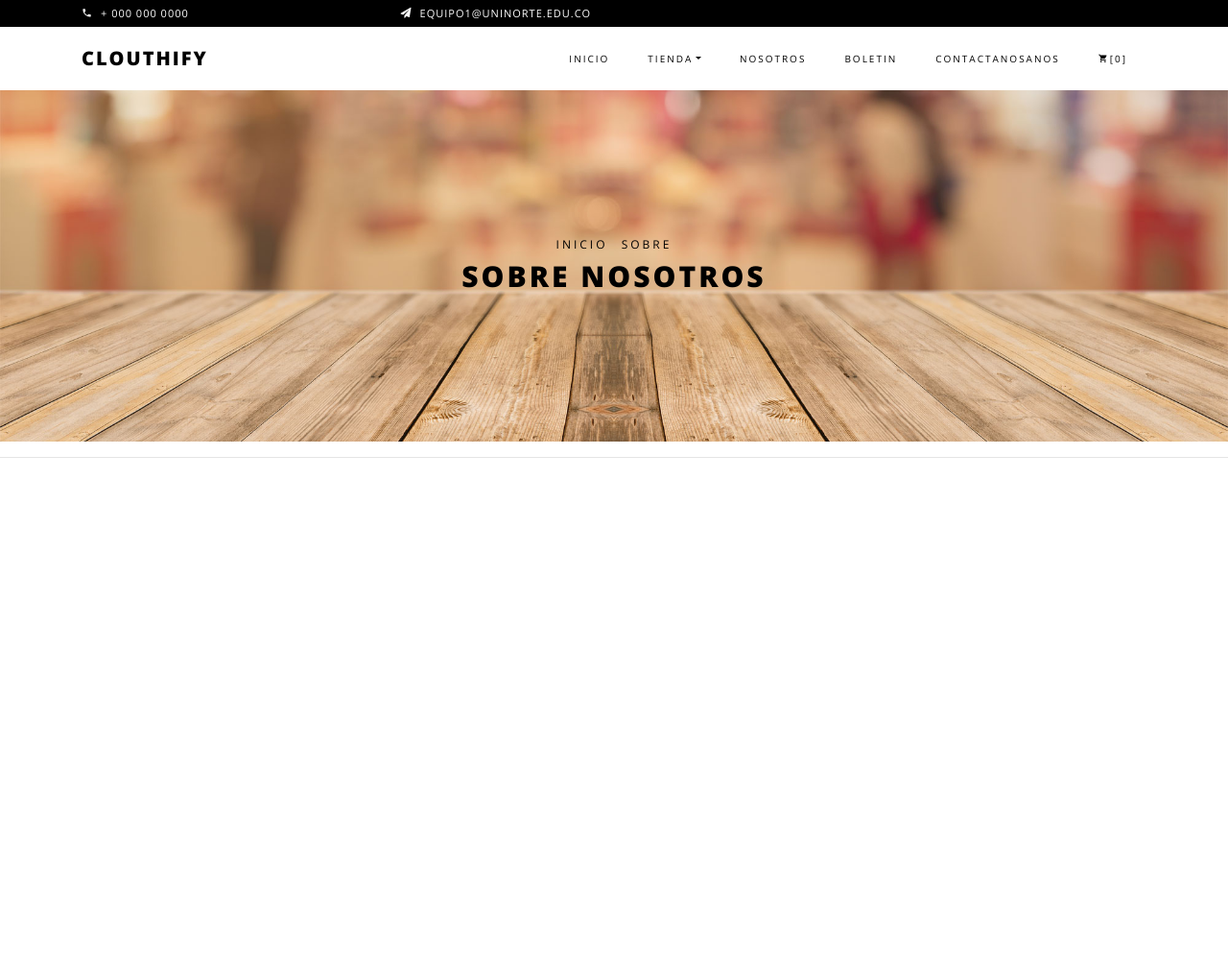
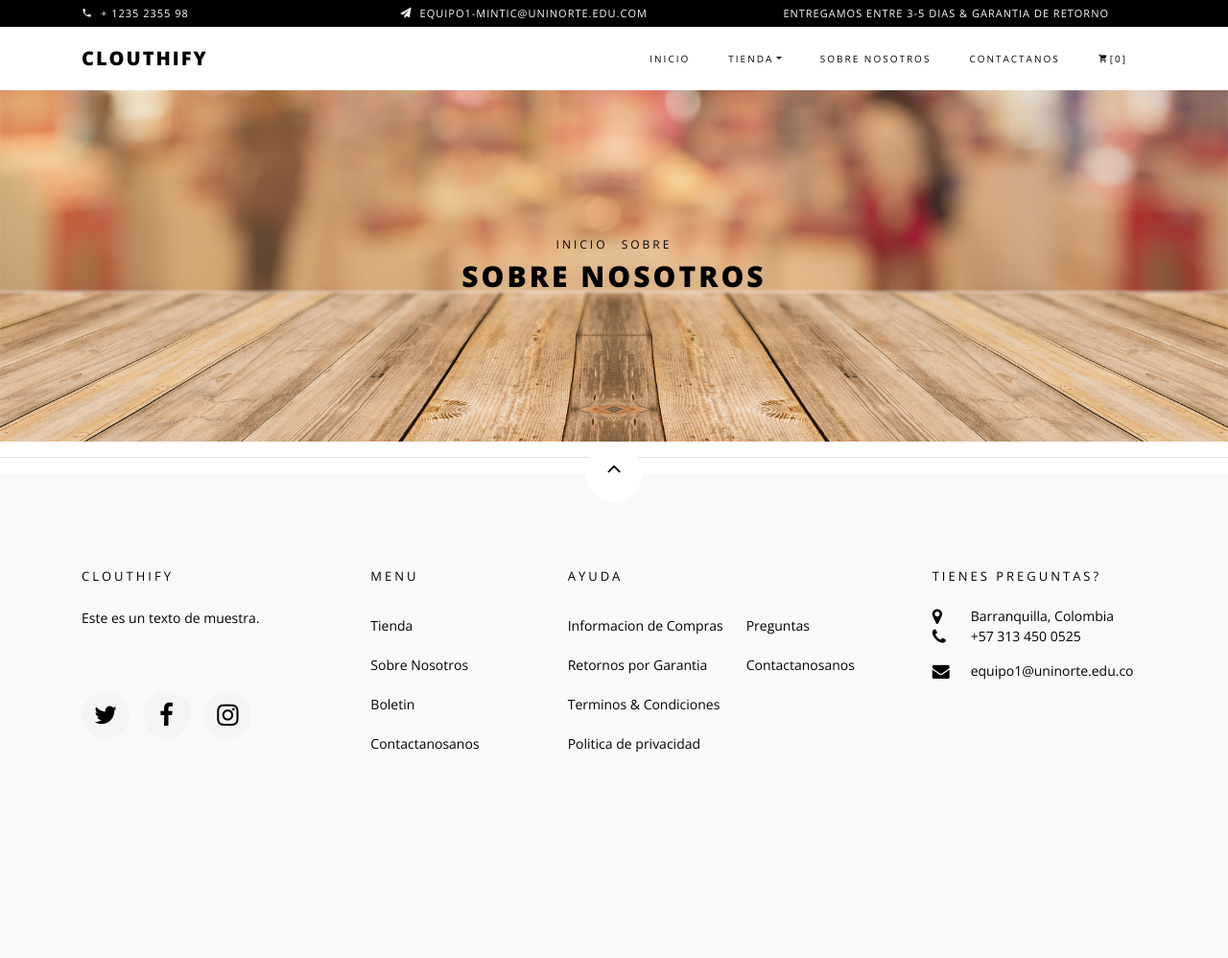
Before and after one commit to mscoldev/Mintic-ecomerce-NRC2122-Equipo1, a plain HTML site: page about.html in a window 1280 px wide. Shown: the whole page at 96% size. Before the commit the page ends 800 px from the top, so only its background shows below. Drawn offline with nearby package versions, Linux system fonts and the light colour scheme; some packages are replaced by stand-ins of ours; no server answers; files whose address does not match are found by name.

Commit message:
Update about.html

```diff
--- a/about.html
+++ b/about.html
@@ -36,14 +36,14 @@
                     <div class="row d-flex">
                         <div class="col-md pr-4 d-flex topper align-items-center">
                             <div class="icon mr-2 d-flex justify-content-center align-items-center"><span class="icon-phone2"></span></div>
-                            <span class="text">+ 000 000 0000</span>
+                            <span class="text">+ 1235 2355 98</span>
                         </div>
                         <div class="col-md pr-4 d-flex topper align-items-center">
                             <div class="icon mr-2 d-flex justify-content-center align-items-center"><span class="icon-paper-plane"></span></div>
-                            <span class="text">equipo1@uninorte.edu.co</span>
+                            <span class="text">equipo1-mintic@uninorte.edu.com</span>
                         </div>
                         <div class="col-md-5 pr-4 d-flex topper align-items-center text-lg-right">
-
+                            <span class="text">Entregamos entre 3-5 dias &amp; Garantia de retorno</span>
                         </div>
                     </div>
                 </div>
@@ -54,24 +54,24 @@
         <div class="container">
             <a class="navbar-brand" href="index.html">Clouthify</a>
             <button class="navbar-toggler" type="button" data-toggle="collapse" data-target="#ftco-nav" aria-controls="ftco-nav" aria-expanded="false" aria-label="Toggle navigation">
-	        <span class="oi oi-menu"></span> Menu
-	      </button>
+      <span class="oi oi-menu"></span> Menu
+    </button>
 
             <div class="collapse navbar-collapse" id="ftco-nav">
                 <ul class="navbar-nav ml-auto">
-                    <li class="nav-item"><a href="index.html" class="nav-link">Inicio</a></li>
+                    <li class="nav-item active"><a href="index.html" class="nav-link">Inicio</a></li>
                     <li class="nav-item dropdown">
                         <a class="nav-link dropdown-toggle" href="#" id="dropdown04" data-toggle="dropdown" aria-haspopup="true" aria-expanded="false">Tienda</a>
                         <div class="dropdown-menu" aria-labelledby="dropdown04">
-                            <a class="dropdown-item" href="Tienda.html">Tienda</a>
-                            <a class="dropdown-item" href="product-single.html">Productos</a>
+                            <a class="dropdown-item" href="shop.html">Tienda</a>
+                            <a class="dropdown-item" href="product-single.html">Producto Sencillo</a>
                             <a class="dropdown-item" href="cart.html">Carrito</a>
                             <a class="dropdown-item" href="checkout.html">Checkout</a>
                         </div>
                     </li>
-                    <li class="nav-item active"><a href="Sobre.html" class="nav-link">Nosotros</a></li>
-                    <li class="nav-item"><a href="Boletin.html" class="nav-link">Boletin</a></li>
-                    <li class="nav-item"><a href="Contactanos.html" class="nav-link">Contactanosanos</a></li>
+                    <li class="nav-item"><a href="about.html" class="nav-link">Sobre Nosotros</a></li>
+                    <!--<li class="nav-item"><a href="Boletin.html" class="nav-link">Boletin</a></li>-->
+                    <li class="nav-item"><a href="contact.html" class="nav-link">Contactanos</a></li>
                     <li class="nav-item cta cta-colored"><a href="cart.html" class="nav-link"><span class="icon-Tiendaping_cart"></span>[0]</a></li>
 
                 </ul>
@@ -79,6 +79,7 @@
         </div>
     </nav>
     <!-- END nav -->
+
 
     <div class="hero-wrap hero-bread" style="background-image: url('images/bg_6.jpg');">
         <div class="container">
@@ -94,7 +95,75 @@
 
     <hr>
 
-
+<footer class="ftco-footer bg-light ftco-section">
+        <div class="container">
+            <div class="row">
+                <div class="mouse">
+                    <a href="#" class="mouse-icon">
+                        <div class="mouse-wheel"><span class="ion-ios-arrow-up"></span></div>
+                    </a>
+                </div>
+            </div>
+            <div class="row mb-5">
+                <div class="col-md">
+                    <div class="ftco-footer-widget mb-4">
+                        <h2 class="ftco-heading-2">Clouthify</h2>
+                        <p>Este es un texto de muestra.</p>
+                        <ul class="ftco-footer-social list-unstyled float-md-left float-lft mt-5">
+                            <li class="ftco-animate"><a href="#"><span class="icon-twitter"></span></a></li>
+                            <li class="ftco-animate"><a href="#"><span class="icon-facebook"></span></a></li>
+                            <li class="ftco-animate"><a href="#"><span class="icon-instagram"></span></a></li>
+                        </ul>
+                    </div>
+                </div>
+                <div class="col-md">
+                    <div class="ftco-footer-widget mb-4 ml-md-5">
+                        <h2 class="ftco-heading-2">Menu</h2>
+                        <ul class="list-unstyled">
+                            <li><a href="#" class="py-2 d-block">Tienda</a></li>
+                            <li><a href="#" class="py-2 d-block">Sobre Nosotros</a></li>
+                            <li><a href="#" class="py-2 d-block">Boletin</a></li>
+                            <li><a href="#" class="py-2 d-block">Contactanosanos</a></li>
+                        </ul>
+                    </div>
+                </div>
+                <div class="col-md-4">
+                    <div class="ftco-footer-widget mb-4">
+                        <h2 class="ftco-heading-2">Ayuda</h2>
+                        <div class="d-flex">
+                            <ul class="list-unstyled mr-l-5 pr-l-3 mr-4">
+                                <li><a href="#" class="py-2 d-block">Informacion de Compras</a></li>
+                                <li><a href="#" class="py-2 d-block">Retornos por Garantia</a></li>
+                                <li><a href="#" class="py-2 d-block">Terminos &amp; Condiciones</a></li>
+                                <li><a href="#" class="py-2 d-block">Politica de privacidad</a></li>
+                            </ul>
+                            <ul class="list-unstyled">
+                                <li><a href="#" class="py-2 d-block">Preguntas</a></li>
+                                <li><a href="#" class="py-2 d-block">Contactanosanos</a></li>
+                            </ul>
+                        </div>
+                    </div>
+                </div>
+                <div class="col-md">
+                    <div class="ftco-footer-widget mb-4">
+                        <h2 class="ftco-heading-2">Tienes preguntas?</h2>
+                        <div class="block-23 mb-3">
+                            <ul>
+                                <li><span class="icon icon-map-marker"></span><span class="text">Barranquilla, Colombia</span></li>
+                                <li><a href="#"><span class="icon icon-phone"></span><span class="text">+57 313 450 0525</span></a></li>
+                                <li><a href="#"><span class="icon icon-envelope"></span><span class="text">equipo1@uninorte.edu.co</span></a></li>
+                            </ul>
+                        </div>
+                    </div>
+                </div>
+            </div>
+            <div class="row">
+                <div class="col-md-12 text-center">
+                    <p></p>
+                </div>
+            </div>
+        </div>
+    </footer>
     <!-- loader -->
     <div id="ftco-loader" class="show fullscreen"><svg class="circular" width="48px" height="48px"><circle class="path-bg" cx="24" cy="24" r="22" fill="none" stroke-width="4" stroke="#eeeeee"/><circle class="path" cx="24" cy="24" r="22" fill="none" stroke-width="4" stroke-miterlimit="10" stroke="#F96D00"/></svg></div>
 
```
